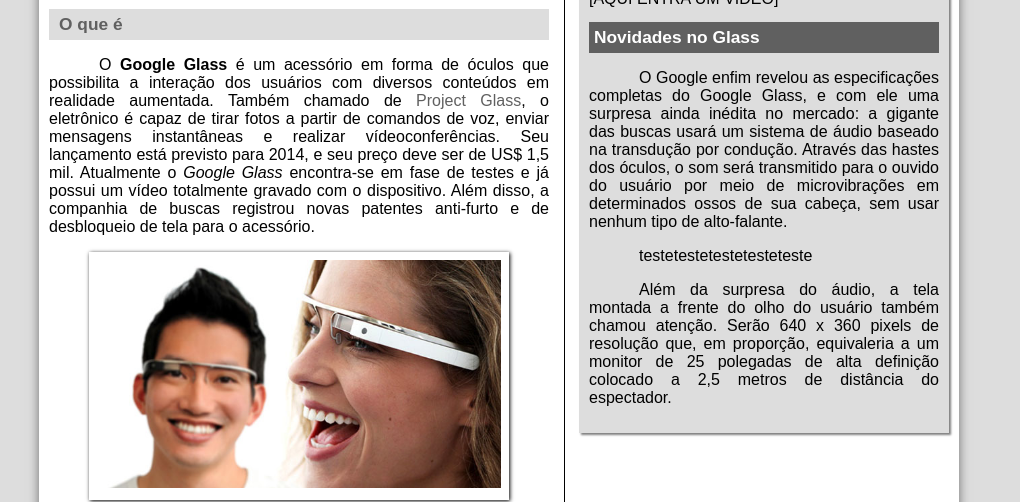
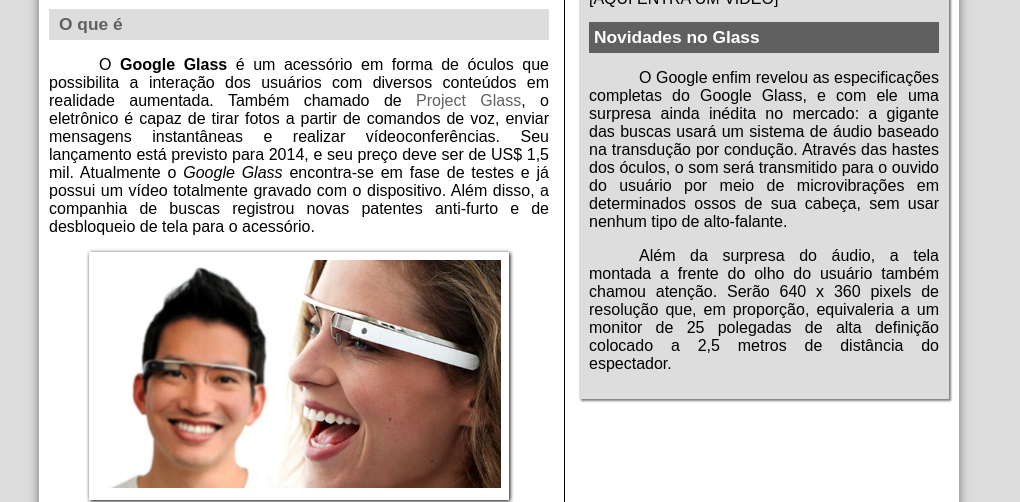
Before and after one commit to ToninALV/Site_Google_Glass, a plain HTML site: page index.html in a window 1280 px wide. Shown: the part 298-800 px from the top of the page, without its empty margins (141-1161 px from the left). Drawn offline with Linux system fonts and the light colour scheme; files whose address does not match are found by name.

Commit message:
apaguei o teste

```diff
--- a/index.html
+++ b/index.html
@@ -94,7 +94,7 @@ a
             <p>
             O Google enfim revelou as especificações completas do Google Glass, e com ele uma surpresa ainda inédita no mercado: a gigante das buscas usará um sistema de áudio baseado na transdução por condução. Através das hastes dos óculos, o som será transmitido para o ouvido do usuário por meio de microvibrações em determinados ossos de sua cabeça, sem usar nenhum tipo de alto-falante.
             </p>
-            <p>testetestetestetesteteste</p>
+
             <p>
             Além da surpresa do áudio, a tela montada a frente do olho do usuário também chamou atenção. Serão 640 x 360 pixels de resolução que, em proporção, equivaleria a um monitor de 25 polegadas de alta definição colocado a 2,5 metros de distância do espectador.
             </p>
```
